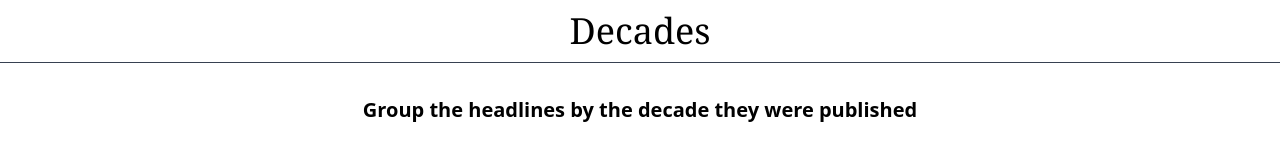
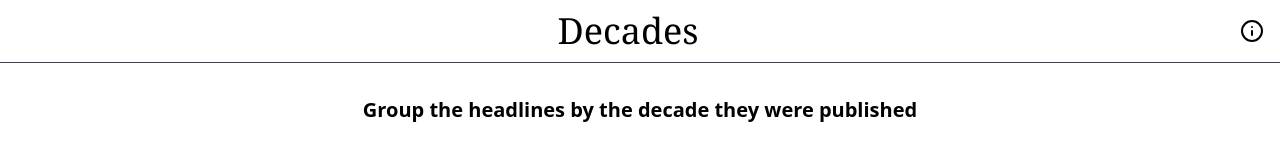
Before and after one commit to andreaslordos/decades-connections, a React (Create React App) app: page / in a window 1280 px wide. Shown: the top 155 px of the page. Built offline with nearby package versions, Linux system fonts and the light colour scheme; the HTML template or start-up script is replaced by a standard one.

Commit message:
added info modal

```diff
--- a/package.json
+++ b/package.json
@@ -13,6 +13,7 @@
     "@testing-library/user-event": "^13.5.0",
     "@wyw-in-js/babel-preset": "^0.5.3",
     "babel-loader": "^9.1.3",
+    "lucide-react": "^0.412.0",
     "react": "^18.3.1",
     "react-dom": "^18.3.1",
     "react-scripts": "5.0.1",
--- a/src/App.tsx
+++ b/src/App.tsx
@@ -5,11 +5,13 @@ import React from 'react';
 
 function App() {
   return (
-    <div className="text-center mx-auto space-y-8 pt-safe">
+    <div className="text-center mx-auto pt-safe">
       <Header/>
-      <Explainer/>
-      <Grid/>
-      <div className="h-8"/>
+      <div className="space-y-8 mt-8">
+        <Explainer/>
+        <Grid/>
+        <div className="h-8"/>
+      </div>
     </div>
   );
 }
--- a/src/components/Header.tsx
+++ b/src/components/Header.tsx
@@ -1,8 +1,30 @@
-import React from "react";
+import React, { useState } from "react";
 import { GAME_TITLE } from "../lib/constants";
+import { Info } from "lucide-react";
+import InfoModal from "./InfoModal";
 
 export default function Header() {
+    const [showInfoModal, setShowInfoModal] = useState(false);
+
+    const handleInfoClick = () => {
+        setShowInfoModal(true);
+    };
+
+    const handleCloseInfoModal = () => {
+        setShowInfoModal(false);
+    };
+
     return (
-        <div className="text-h1 font-classic border-b py-1 border-gray-700">{GAME_TITLE}</div>
+        <>
+            <div className="border-b py-1 border-gray-700 flex justify-between items-center px-4">
+                <div className="flex-1 flex justify-center items-center">
+                    <div className="text-h1 font-classic">{GAME_TITLE}</div>
+                </div>
+                <button onClick={handleInfoClick} className="focus:outline-none">
+                    <Info size={24} />
+                </button>
+            </div>
+            {showInfoModal && <InfoModal onClose={handleCloseInfoModal} />}
+        </>
     );
 }
--- /dev/null
+++ b/src/components/InfoModal.tsx
@@ -0,0 +1,34 @@
+import React from 'react';
+import Button from './Button';
+import { MAX_MISTAKES } from '../lib/constants';
+
+type InfoModalProps = {
+    onClose: () => void;
+};
+
+export default function InfoModal({ onClose }: InfoModalProps) {
+    return (
+        <div
+            className="fixed inset-0 bg-black bg-opacity-50 flex items-center justify-center z-50"
+            onClick={onClose}
+        >
+            <div
+                className="bg-white p-6 rounded-lg shadow-lg max-w-md w-full"
+                onClick={(e) => e.stopPropagation()}
+            >
+                <div className="mb-4 space-y-2">
+                    <p><strong>Goal:</strong> Find groups of four headlines that were published in the same decade.</p><br />
+                    <p><strong>How to play:</strong> Select four headlines and click 'Submit' to guess a category. You can make up to {MAX_MISTAKES} mistakes.</p><br />
+                    <strong>Author:</strong> Andreas Lordos. Heavily inspired by NYT Connections. Check out my website{' '}
+                    <a href="https://lordos.tech" target="_blank" rel="noopener noreferrer" className="text-blue-600 hover:underline">here</a>
+                </div>
+                <Button
+                    onClick={onClose}
+                    text="Close"
+                    invertColors={true}
+                    enabled={true}
+                />
+            </div>
+        </div>
+    );
+}
```
Also changed, not shown: 1 other file (tests, documents, lock files or other folders).
